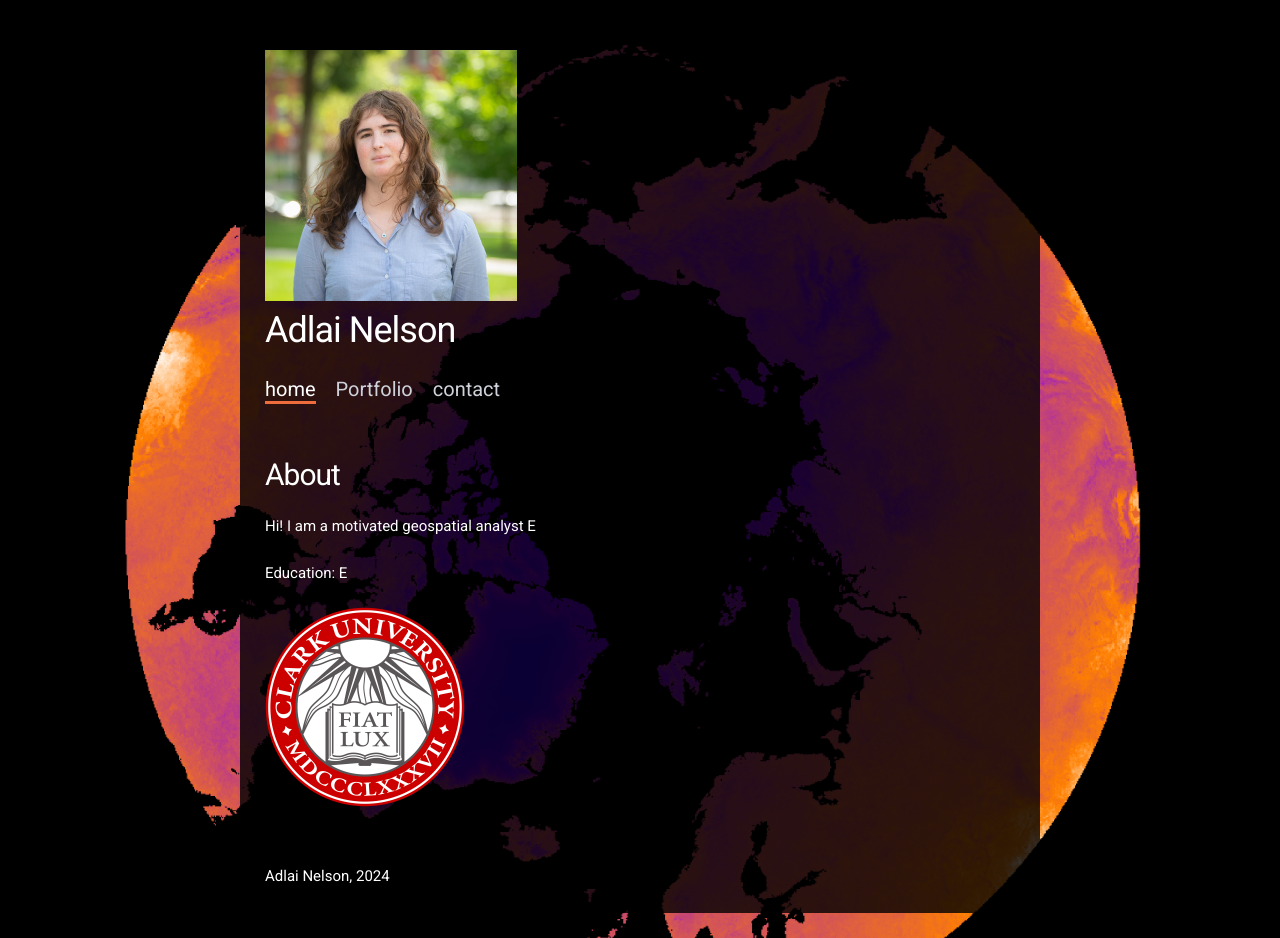
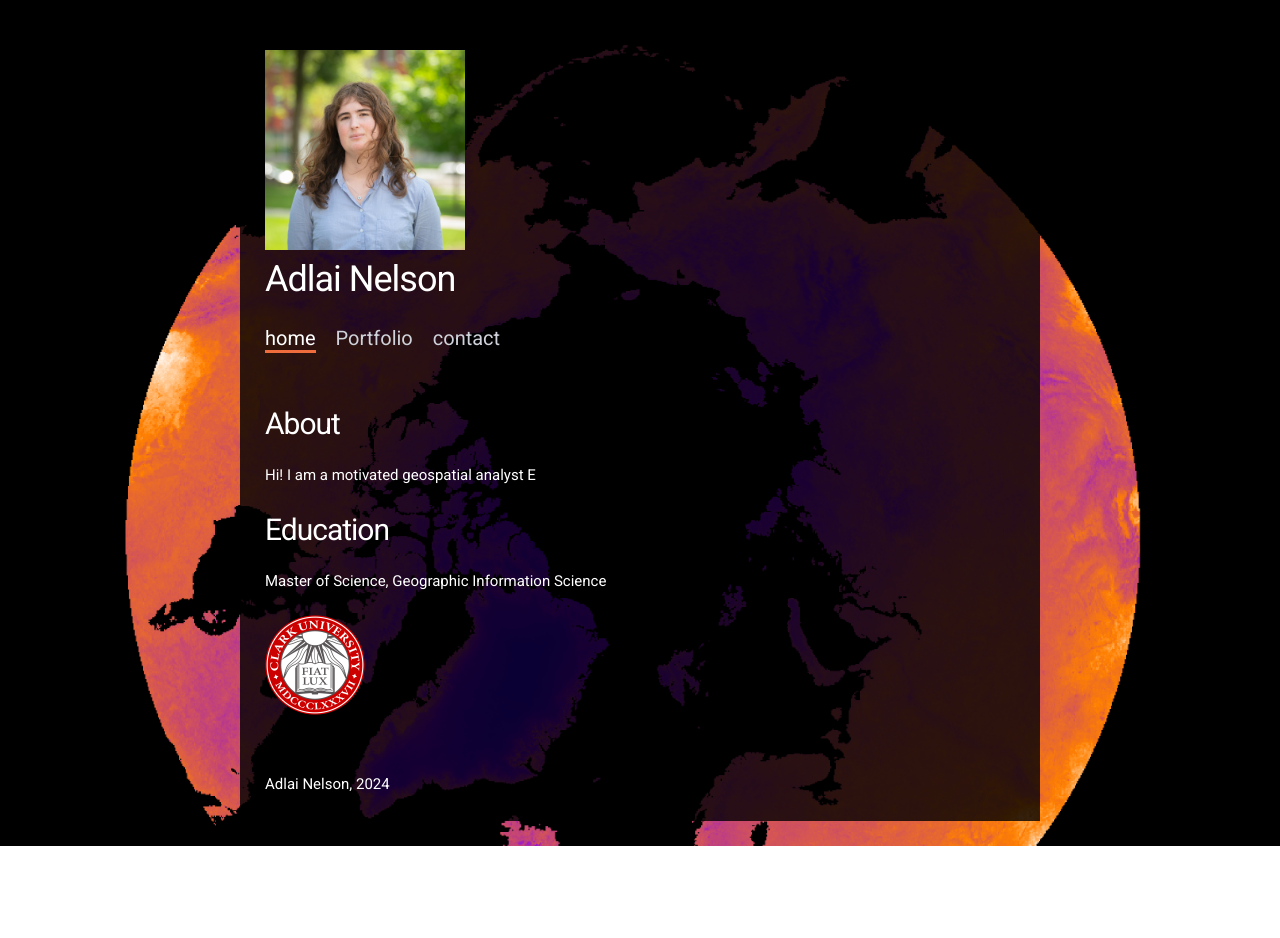
Before and after one commit to adlai-nelson/adlai-nelson.github.io, a plain HTML site: page index.html in a window 1280 px wide. After the commit the page ends 846 px from the top, so only its background shows below. Drawn offline with nearby package versions, Linux system fonts and the light colour scheme.

Commit message:
updated html

```diff
--- a/index.html
+++ b/index.html
@@ -28,7 +28,9 @@
   <body>
 
     <header id="header">
-      <img src="assets/headshot_small.png">
+      <img src="assets/headshot_small.png"
+      width="200"
+      height="200">
       <h1>Adlai Nelson</h1>
 
       <!-- Menu link fragment #id should match a div id. Example: <a href="#home"> links to <div id="home"></div>  -->
@@ -50,17 +52,13 @@
 
               E
             </p>
-             <p>
-
-
-              Education:
-
-
-              E
+            <h2>Education</h2>
+            <p>
+              Master of Science, Geographic Information Science
             </p>
             <img src="assets/Clark_University_seal.svg.png"
-            width="200"
-            height="200">
+            width="100"
+            height="100">
           </div>
 
           <div id="Portfolio" class="content-region hide">
```
Also changed, not shown: background.PNG (added).
